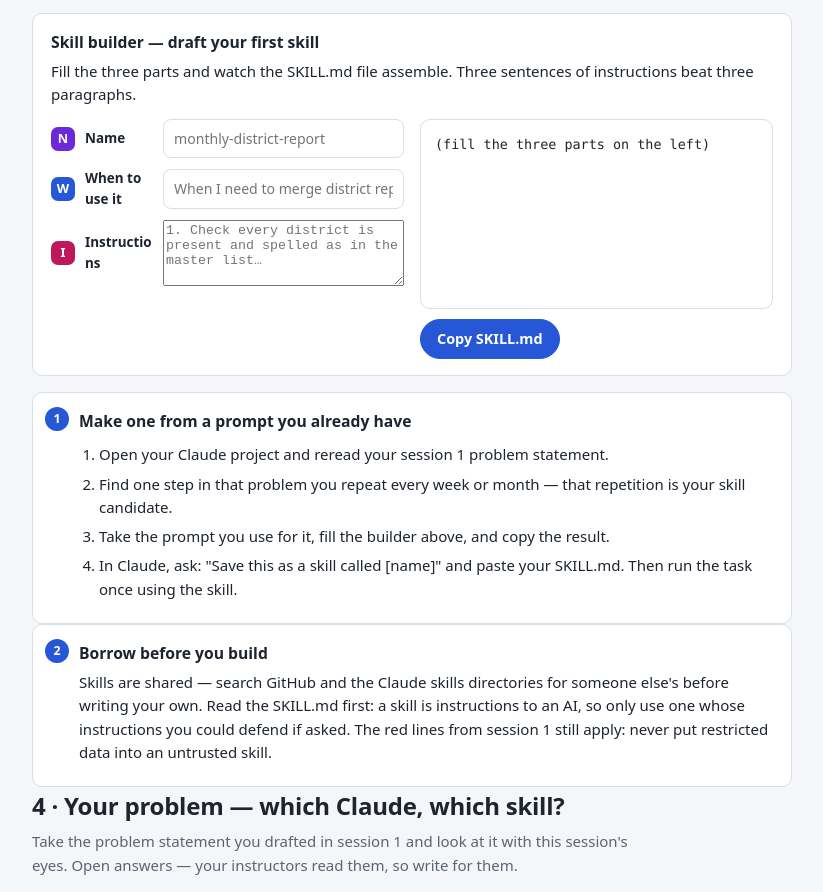
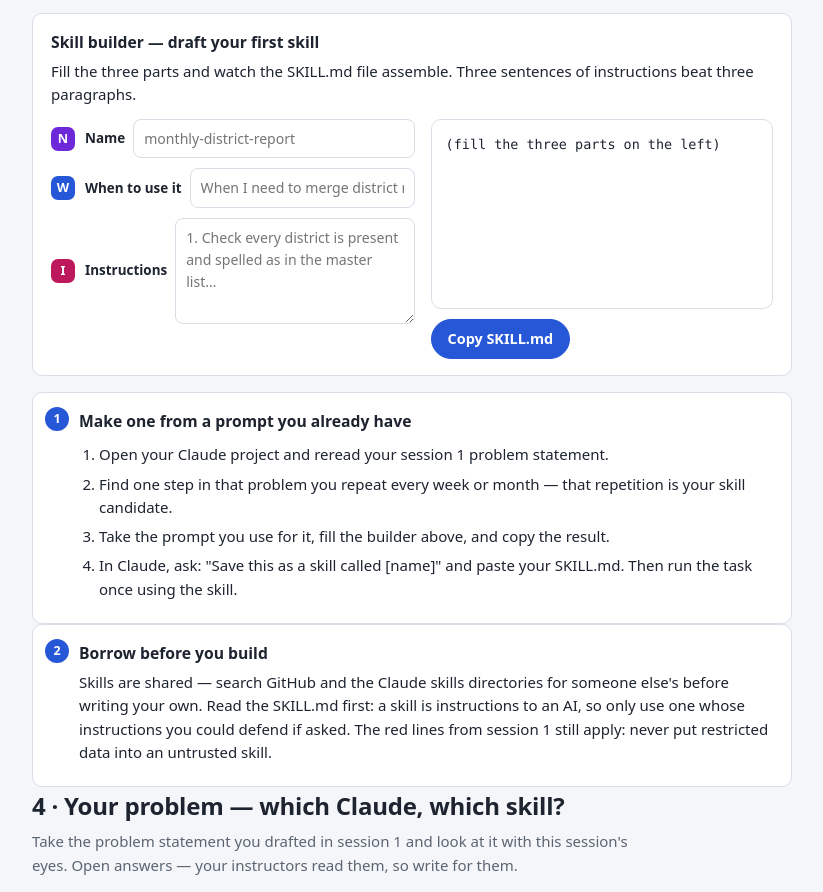
Before and after one commit to alexpavluck/amplify, a website: page course-2/index.html in a window 1280 px wide. Shown: the part 4721-5613 px from the top of the page, without its empty margins (386-1209 px from the left). Drawn offline with Linux system fonts and the light colour scheme.

Commit message:
Session 2: fix skill-builder label wrapping (multi-word labels get max-content column)

```diff
--- a/course-2/styles.css
+++ b/course-2/styles.css
@@ -437,3 +437,18 @@ details.faq p { margin: 0; padding: 0 16px 14px; color: var(--muted); }
 #sb-body { width: 100%; }
 
 .chip-accent { background: var(--accent); border-color: var(--accent); color: #fff; }
+
+/* builder labels are multi-word here (vs one-word in course-1) — don't letter-wrap them */
+.builder-form label { grid-template-columns: 26px max-content 1fr; }
+.builder-form label .b-label { white-space: nowrap; }
+.sb-body-row { align-items: start; }
+.sb-body-row textarea {
+  font: inherit; font-size: .88rem; padding: 8px 10px; border: 1px solid var(--border); border-radius: 8px;
+  background: var(--surface); width: 100%; box-sizing: border-box; resize: vertical;
+}
+.sb-body-row textarea:focus { outline: 2px solid var(--accent-soft); border-color: var(--accent); }
+@media (max-width: 480px) {
+  .builder-form label { grid-template-columns: 26px 1fr; }
+  .builder-form label .b-label { white-space: normal; grid-column: 2; }
+  .builder-form label input, .builder-form label textarea { grid-column: 1 / -1; }
+}
```
